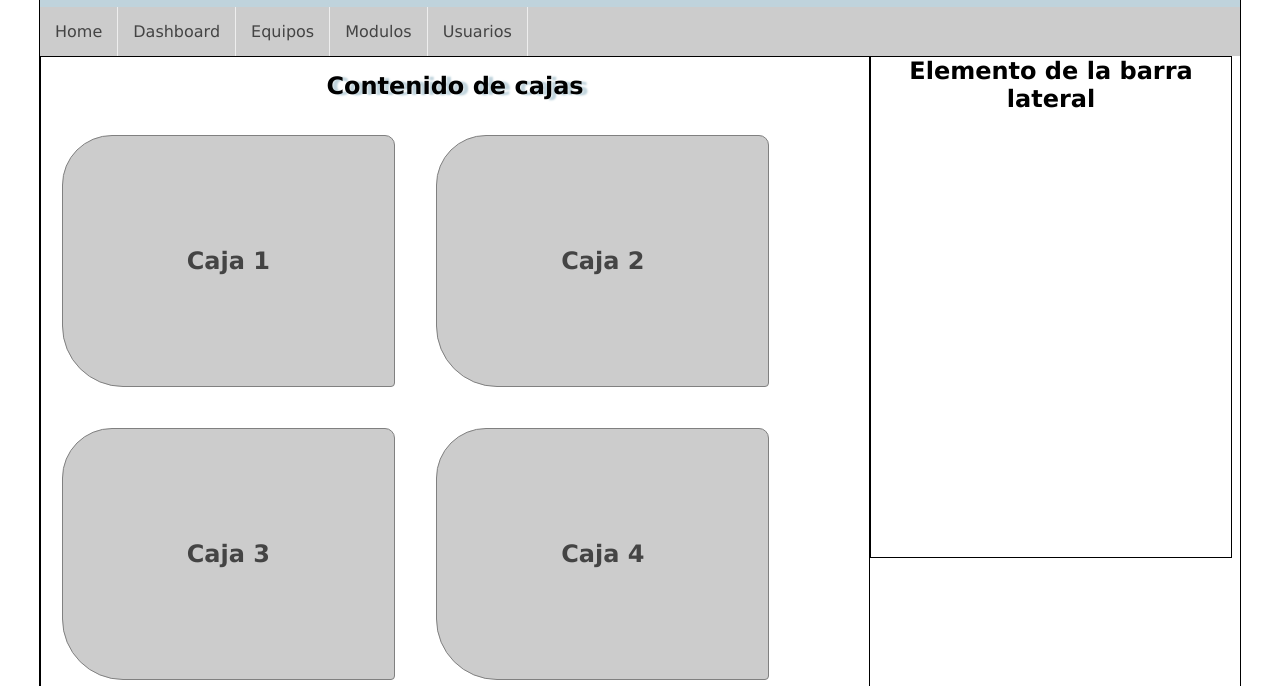
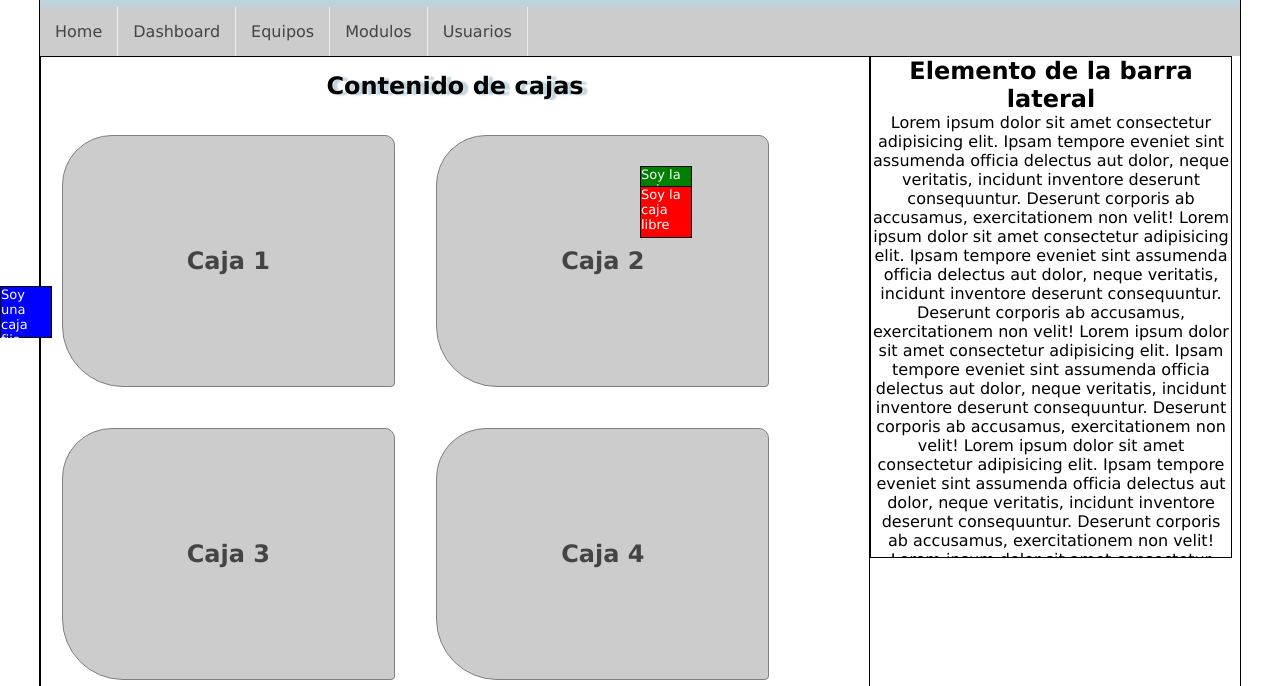
Before and after one commit to ianklebold/css-like-a-leader, a plain HTML site: page proyectos-css/primeros-pasos/05-ejercicios/index.html in a window 1280 px wide. Shown: the part 114-800 px from the top of the page. Drawn offline with Linux system fonts and the light colour scheme.

Commit message:
Practicing with positions

```diff
--- a/proyectos-css/primeros-pasos/05-ejercicios/index.html
+++ b/proyectos-css/primeros-pasos/05-ejercicios/index.html
@@ -53,6 +53,28 @@
             <aside id="lateral">
                 <div class="caja">
                     <h2>Elemento de la barra lateral</h2>
+                    <p>
+                        Lorem ipsum dolor sit amet consectetur adipisicing elit.
+                        Ipsam tempore eveniet sint assumenda officia delectus aut dolor,
+                        neque veritatis, incidunt inventore deserunt consequuntur.
+                        Deserunt corporis ab accusamus, exercitationem non velit!
+                        Lorem ipsum dolor sit amet consectetur adipisicing elit.
+                        Ipsam tempore eveniet sint assumenda officia delectus aut dolor,
+                        neque veritatis, incidunt inventore deserunt consequuntur.
+                        Deserunt corporis ab accusamus, exercitationem non velit!
+                        Lorem ipsum dolor sit amet consectetur adipisicing elit.
+                        Ipsam tempore eveniet sint assumenda officia delectus aut dolor,
+                        neque veritatis, incidunt inventore deserunt consequuntur.
+                        Deserunt corporis ab accusamus, exercitationem non velit!
+                        Lorem ipsum dolor sit amet consectetur adipisicing elit.
+                        Ipsam tempore eveniet sint assumenda officia delectus aut dolor,
+                        neque veritatis, incidunt inventore deserunt consequuntur.
+                        Deserunt corporis ab accusamus, exercitationem non velit!
+                        Lorem ipsum dolor sit amet consectetur adipisicing elit.
+                        Ipsam tempore eveniet sint assumenda officia delectus aut dolor,
+                        neque veritatis, incidunt inventore deserunt consequuntur.
+                        Deserunt corporis ab accusamus, exercitationem non velit!
+                    </p>
                 </div>
             </aside>
             <div class="clearfix"></div>
@@ -63,5 +85,17 @@
 
         </div>
 
+        <div class="libre libre1">
+            Soy la caja libre
+        </div>
+
+        <div class="libre libre2">
+            Soy la caja libre
+        </div>
+
+        <div class="fija">
+            Soy una caja fija
+        </div>
+
     </body>
 </html>
--- a/proyectos-css/primeros-pasos/05-ejercicios/styles/style.css
+++ b/proyectos-css/primeros-pasos/05-ejercicios/styles/style.css
@@ -67,7 +67,13 @@
     width: 30%;
     border: 1px solid black;
     min-height: 500px;
+    max-height: 500px;
     text-align: center;
+
+
+    overflow: hidden;
+    overflow: visible;
+    overflow-y: scroll;
 }
 
 #contenido .caja{
@@ -109,3 +115,43 @@
     line-height: 55px;
     border-top: 1px solid #ccc;
 }
+
+
+.libre{
+    position: absolute;
+    top: 300px;
+    left: 50%;
+
+    border: 1px solid black;
+    background-color: red;
+    color: white;
+    width: 50px;
+    height: 50px;
+    font-size: 13px;
+}
+
+
+.libre1{
+    z-index: 2;
+}
+
+
+.libre2{
+    top: 280px;
+    background-color: green;
+    z-index: 1;
+}
+
+
+.fija{
+    position: fixed;
+    top: 50%;
+    left: 0px;
+
+    border: 1px solid black;
+    background-color: blue;
+    color: white;
+    width: 50px;
+    height: 50px;
+    font-size: 13px;
+}
```
